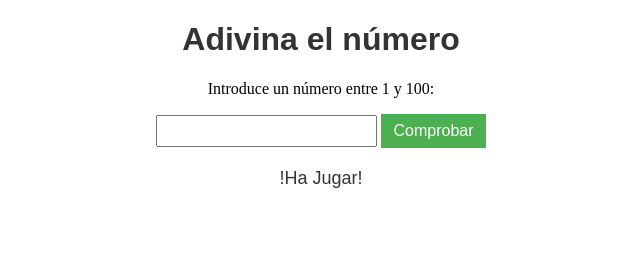
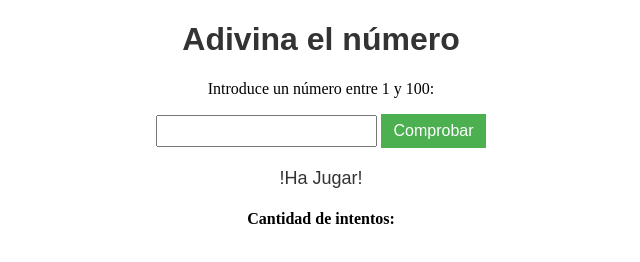
Before and after one commit to productorhn/Juego-adivinanza, a plain HTML site: page index.html in a window 1280 px wide. Shown: the whole page, without its empty margins (319-959 px from the left). Drawn offline with Linux system fonts and the light colour scheme.

Commit message:
se agega titulo h4 "cantidad de intentos"

```diff
--- a/index.html
+++ b/index.html
@@ -15,7 +15,8 @@
     <input type="number" id="numeroEntrada">
     <button type="button" onclick="chequearResultado()">Comprobar</button>
     <p id="mensaje">!Ha Jugar!</p>
-    <p id="intento"></p>
+    <h4>Cantidad de intentos: <p id="intento"></p></h4>
+
 
     <script src="script.js"></script>
 </body>
```
